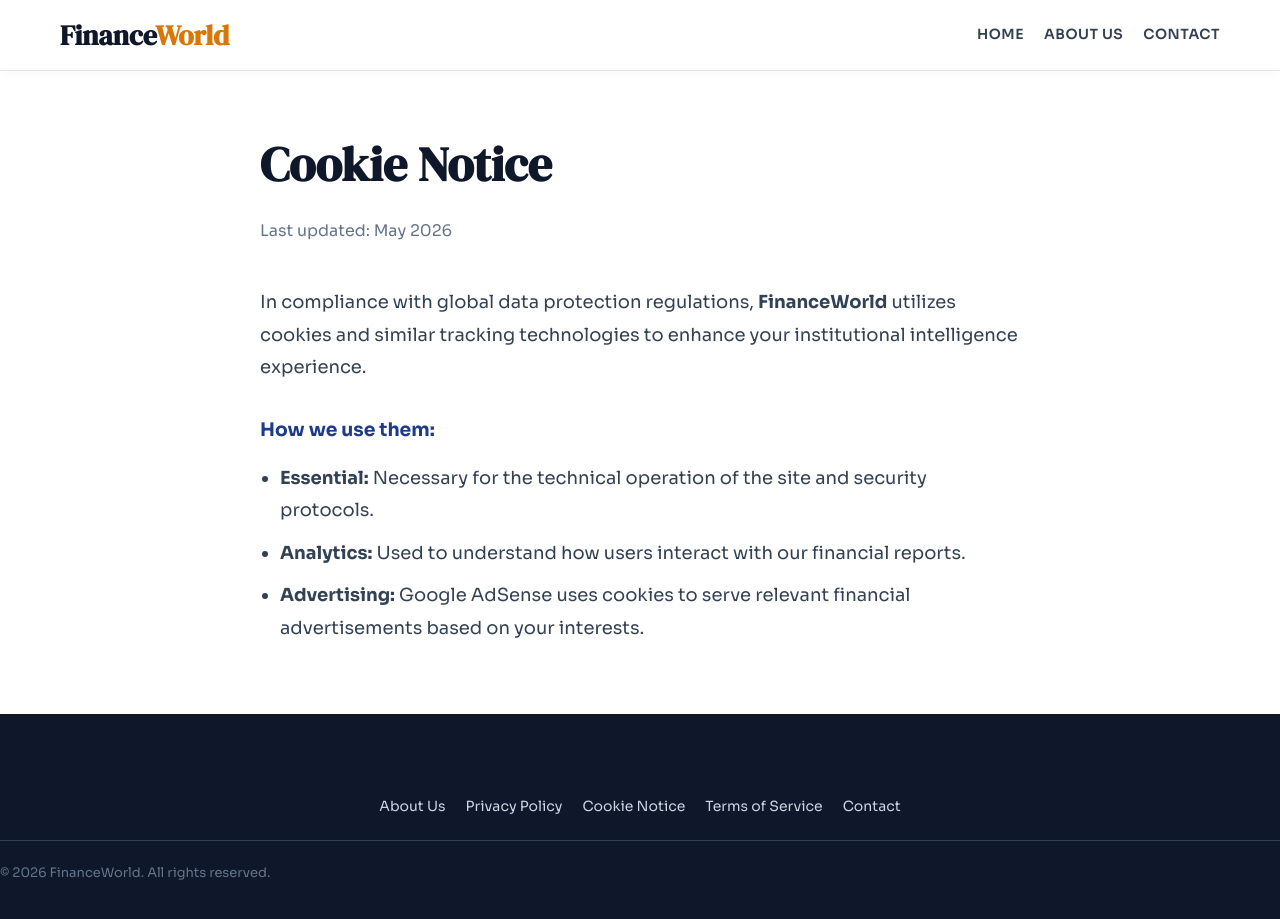
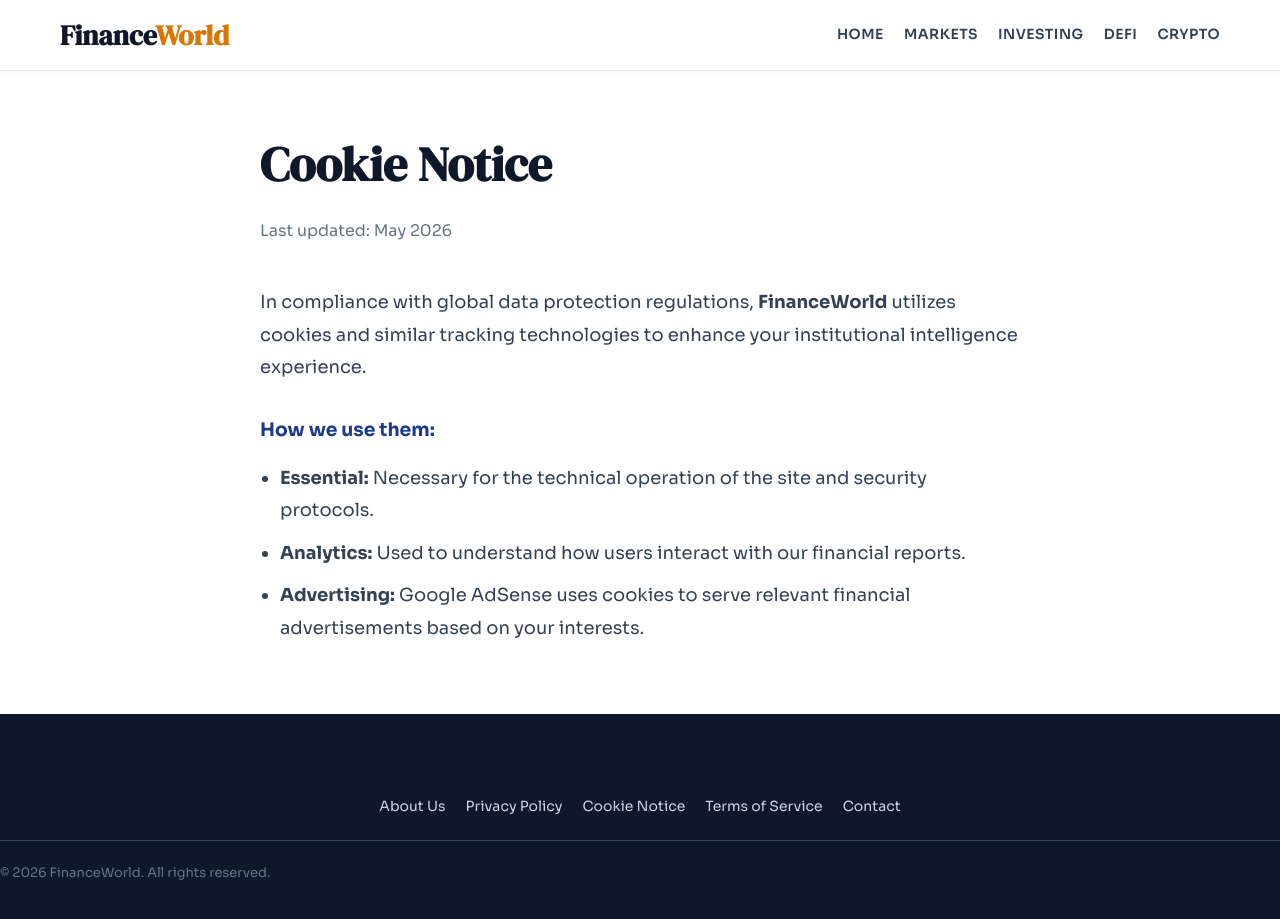
Before and after one commit to Frixx55/FinanceWorld, a Jekyll site: the page built from cookies.md, in a window 1280 px wide and 936 px high. Shown: the top 919 px of the window. Built offline with Jekyll 4.4.1, drawn with Linux system fonts in a browser that asks for light colours.

Commit message:
Update default.html

```diff
--- a/_layouts/default.html
+++ b/_layouts/default.html
@@ -61,10 +61,13 @@
     .footer-links a { color: #cbd5e1; font-size: 14px; }
     .footer-links a:hover { color: white; }
 
-    /* MOBILE */
-    @media (max-width: 768px) {
-      nav { display: none; }
-      .articles-grid { grid-template-columns: 1fr; }
+    /* MOBILE NAV */
+    #mobile-icon { display: none; cursor: pointer; font-size: 28px; margin-left: auto; color: var(--text); }
+    @media (max-width: 850px) {
+      #mobile-icon { display: block; }
+      nav { display: none; flex-direction: column; position: absolute; top: 70px; left: 0; width: 100%; background: rgba(255,255,255,0.98); border-bottom: 1px solid var(--border); box-shadow: 0 10px 20px rgba(0,0,0,0.05); padding: 10px 0; backdrop-filter: blur(10px); }
+      nav.mobile-open { display: flex !important; }
+      nav a { width: 100%; text-align: center; padding: 15px 0; margin: 0; border-bottom: 1px solid var(--bg2); }
     }
   </style>
 </head>
@@ -73,11 +76,14 @@
 <header>
   <div class="header-inner">
     <a href="{{ '/' | relative_url }}" class="logo">Finance<span>World</span></a>
-    <nav>
+    <nav id="main-nav">
       <a href="{{ '/' | relative_url }}">Home</a>
-      <a href="{{ '/about/' | relative_url }}">About Us</a>
-      <a href="{{ '/contact/' | relative_url }}">Contact</a>
+      <a href="{{ '/markets/' | relative_url }}">Markets</a>
+      <a href="{{ '/investing/' | relative_url }}">Investing</a>
+      <a href="{{ '/defi/' | relative_url }}">DeFi</a>
+      <a href="{{ '/crypto/' | relative_url }}">Crypto</a>
     </nav>
+    <div id="mobile-icon" onclick="toggleMobileMenu()">☰</div>
   </div>
 </header>
 
```
Also changed, not shown: other parts of _layouts/default.html (+5 -1 lines).
